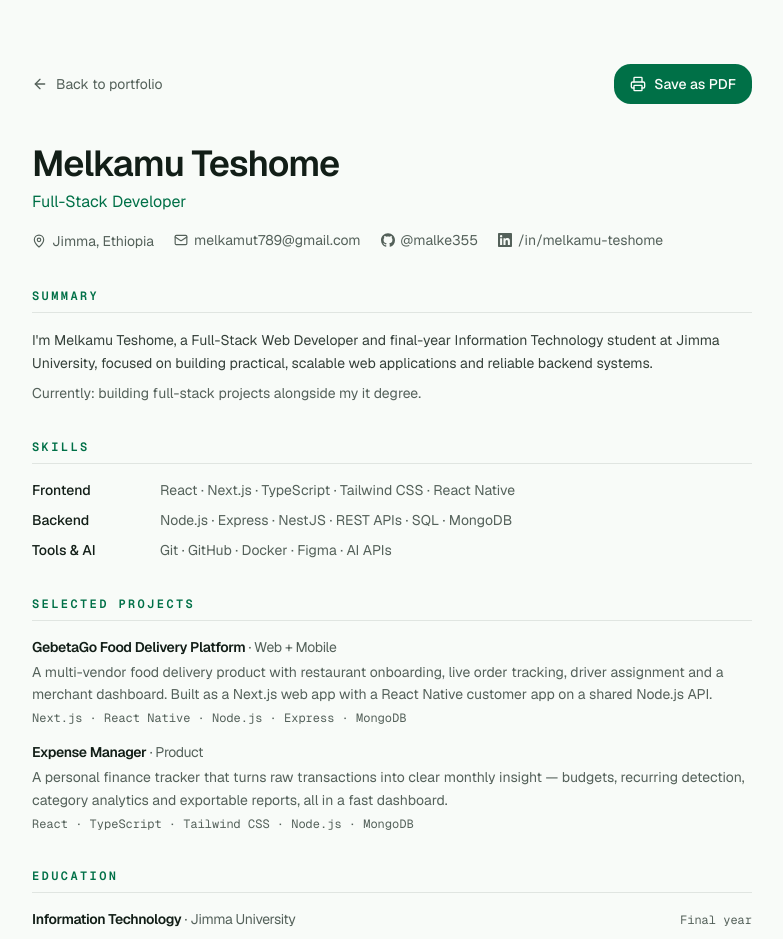
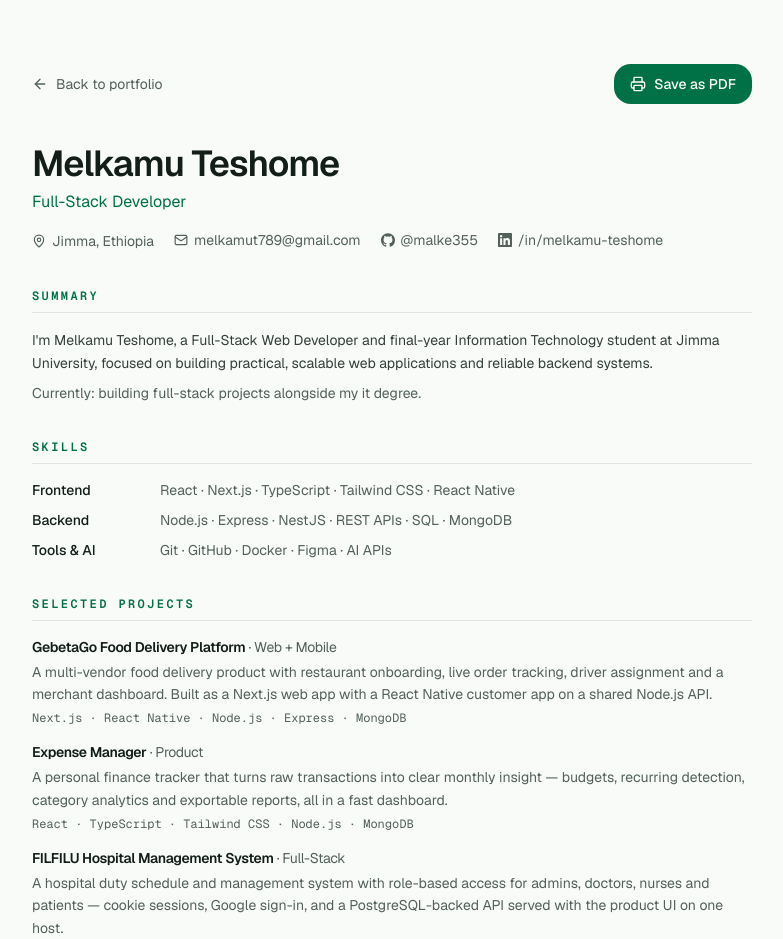
Before and after one commit to malke355/Portfolio, a Next.js app: page /resume in a window 1280 px wide. Shown: the top 939 px of the page, without its empty margins (248-1031 px from the left). Built offline with nearby package versions, Linux system fonts and the light colour scheme; no server answers.

Commit message:
Add FILFILU HMS to the selected projects list
List the hospital management system alongside GebetaGo and Yenecash
with Live Demo pointing at Vercel and GitHub at FILFILU-HMS.

Co-authored-by: Melkamu Teshome <malke355@users.noreply.github.com>

```diff
--- a/content/projects.ts
+++ b/content/projects.ts
@@ -54,6 +54,25 @@ export const projects: readonly Project[] = [
       demo: 'https://expense-tracker-u6mq.vercel.app/',
     },
   },
+  {
+    slug: 'filfilu-hms',
+    name: 'FILFILU Hospital Management System',
+    tag: 'Full-Stack',
+    description:
+      'A hospital duty schedule and management system with role-based access for admins, doctors, nurses and patients — cookie sessions, Google sign-in, and a PostgreSQL-backed API served with the product UI on one host.',
+    highlights: [
+      'Role-based access',
+      'Duty scheduling',
+      'Google sign-in',
+    ],
+    stack: ['NestJS', 'Express', 'PostgreSQL', 'Prisma', 'TypeScript'],
+    image: '/images/project-filfilu.jpg',
+    alt: 'FILFILU Hospital Management System landing page',
+    links: {
+      github: 'https://github.com/malke355/FILFILU-HMS',
+      demo: 'https://filfilu-hms.vercel.app/',
+    },
+  },
 ] as const
 
 export function findProject(slug: string) {
```
Also changed, not shown: public/images/project-filfilu.jpg (added).
